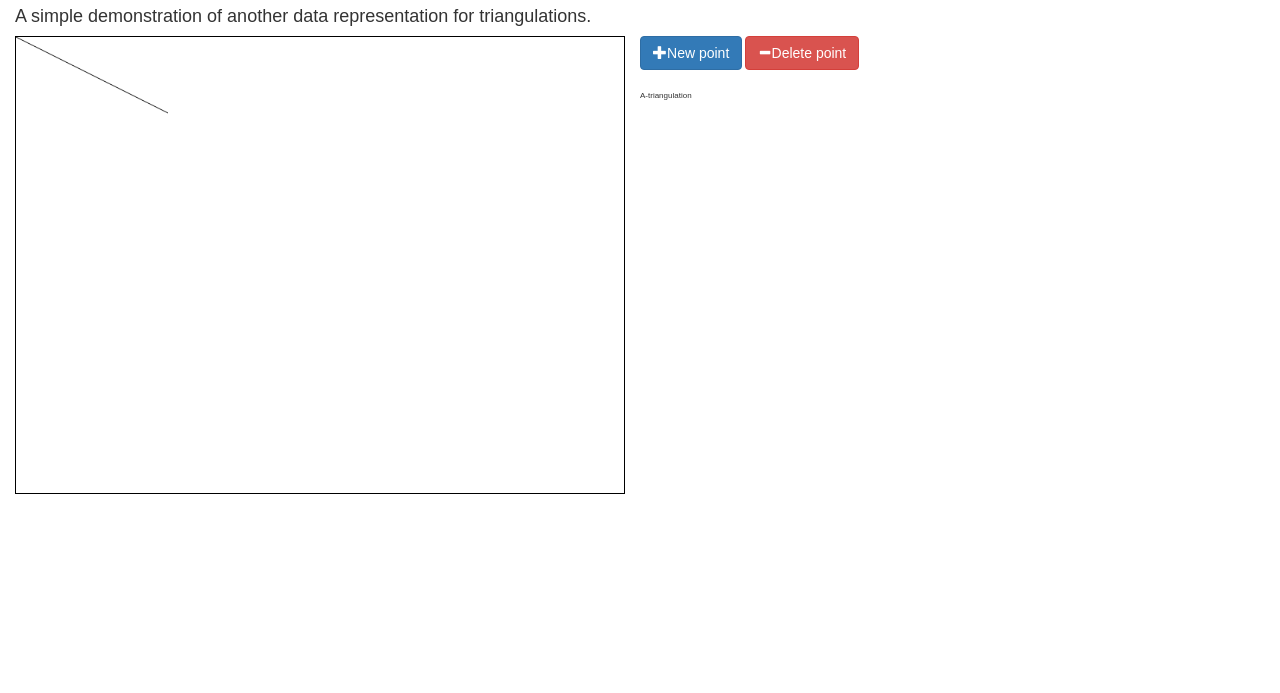
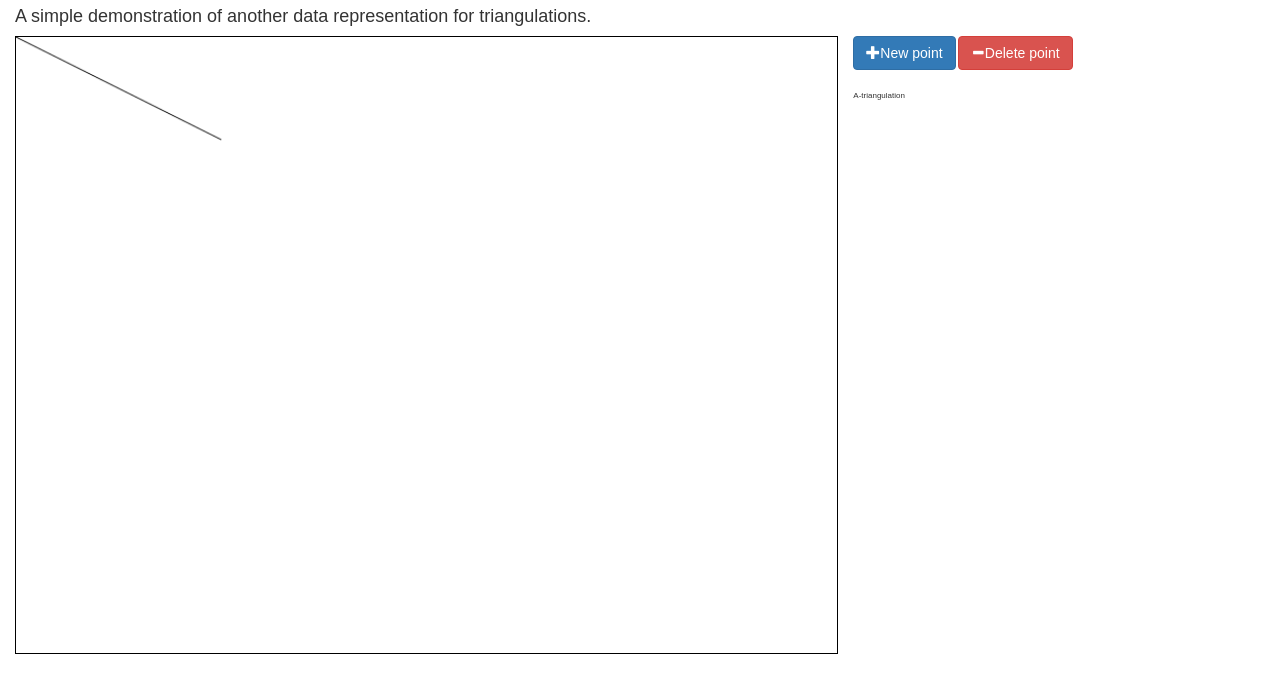
Before and after one commit to mankal111/A-Triangulation, a website: page index.html in a window 1280 px wide. Shown: the part 63-756 px from the top of the page. Drawn offline with Linux system fonts and the light colour scheme.

Commit message:
Changed layout

```diff
--- a/index.html
+++ b/index.html
@@ -13,10 +13,10 @@
 			<h1>A-triangulation</h1>
 			<h4>A simple demonstration of another data representation for triangulations.</h4>
 			<div class="row">
-				<div class="col-md-6">
+				<div class="col-md-8">
 					<canvas id="myCanvas" width="800" height="600" style="width:100%; border:1px solid #000000;"></canvas>
 				</div>
-				<div class="col-md-6">
+				<div class="col-md-4">
 					<div class="row">
   <a id="new-point-btn" class="btn btn-primary"><span class="glyphicon glyphicon-plus"></span>New point</a>
   <a id="del-point-btn" class="btn btn-danger"><span class="glyphicon glyphicon-minus"></span>Delete point</a>
--- a/myui.js
+++ b/myui.js
@@ -4,7 +4,7 @@ $( "#new-point-btn" ).click(function(){
   points++;
   $( "#accordion" ).append('<div class="panel panel-default" id="panel'+points+'"><div class="panel-heading"><h4 class="panel-title"><a data-toggle="collapse" href="#collapse'+points+'">Point '+points+'</a></h4></div><div id="collapse'+points+'" class="panel-collapse collapse"><div class="panel-body"><a id="new-pair-btn'+points+'" class="btn btn-primary btn-xs"><span class="glyphicon glyphicon-plus"></span>Add angle-point pair</a><a id="del-pair-btn'+points+'" class="btn btn-danger btn-xs"><span class="glyphicon glyphicon-minus"></span>Delete pair</a></div></div></div>');
   $( "#new-pair-btn"+points+"" ).click(function(){
-    $(this).parents("div:first").before('<form class="form-inline" role="form"><div class="form-group"><label for="angle"><h5>Angle:</label><input type="text" class="form-control" id="angle" size="5">π</h5></div>&nbsp;<div class="form-group"><label for="point"><h5>Points to point:</label><input type="number" class="form-control" id="point" maxlength="4"></h5></div></form>');
+    $(this).parents("div:first").before('<form class="form-inline" role="form"><div class="form-group"><label for="angle"><h5>Angle:</label><input type="text" class="form-control" id="angle" size="5">π</h5></div>&nbsp;<div class="form-group"><label for="point"><h5>Point:</label><input type="number" class="form-control" id="point" maxlength="4" style="width:100px"></h5></div></form>');
   });
 
   $( "#del-pair-btn"+points+"" ).click(function(){
```
